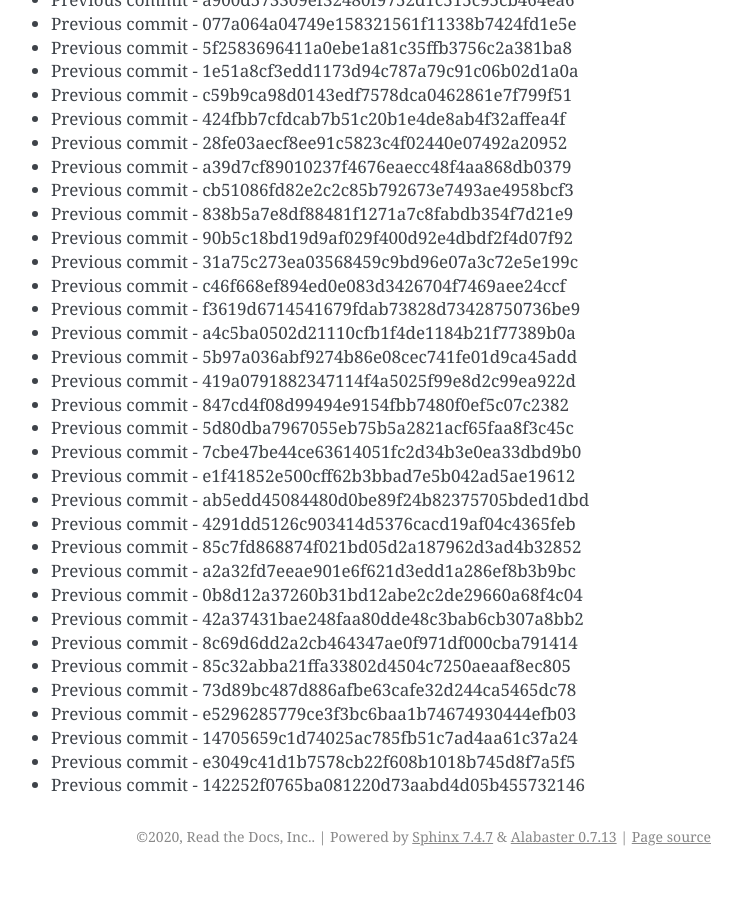
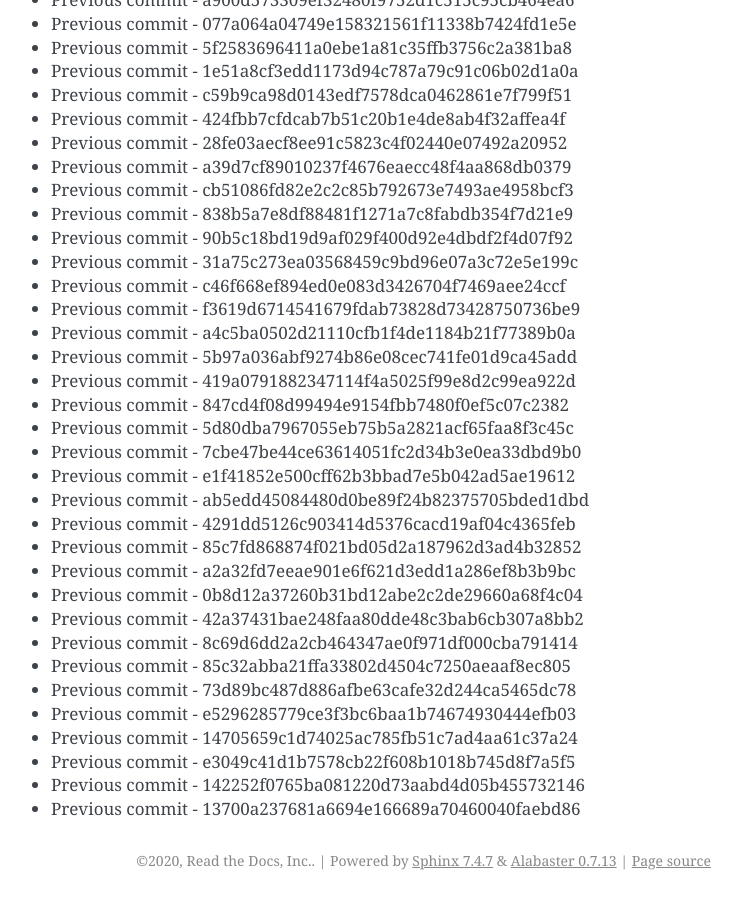
Before and after one commit to readthedocs/rtd-git-stresstest, a Sphinx documentation site: the page built from docs/updates.rst, in a window 1280 px wide and 900 px high, scrolled down 35042 px. Shown: the whole window, without its empty margins (399-1141 px from the left). Built offline with Sphinx 7.4.7, drawn with Linux system fonts in a browser that asks for light colours; before the commit the page ends 35918 px from its top, so only the background shows below that.

Commit message:
Generating commit from previous: 13700a237681a6694e166689a70460040faebd86

```diff
--- a/docs/updates.rst
+++ b/docs/updates.rst
@@ -1504,3 +1504,4 @@ It can be tested for any performance characteristics.
 * Previous commit - 14705659c1d74025ac785fb51c7ad4aa61c37a24
 * Previous commit - e3049c41d1b7578cb22f608b1018b745d8f7a5f5
 * Previous commit - 142252f0765ba081220d73aabd4d05b455732146
+* Previous commit - 13700a237681a6694e166689a70460040faebd86
```
